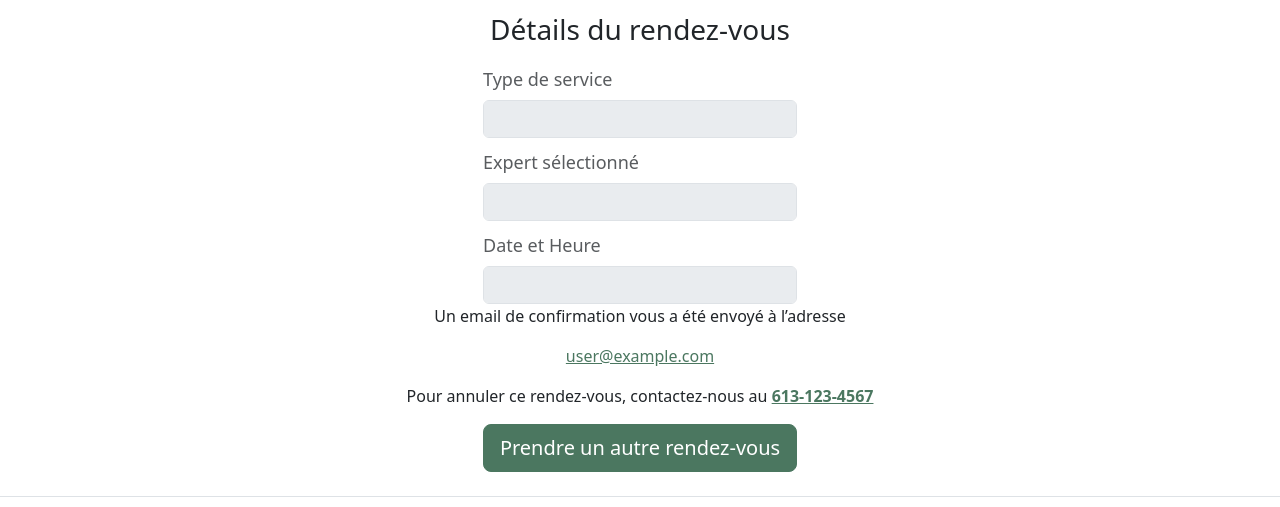
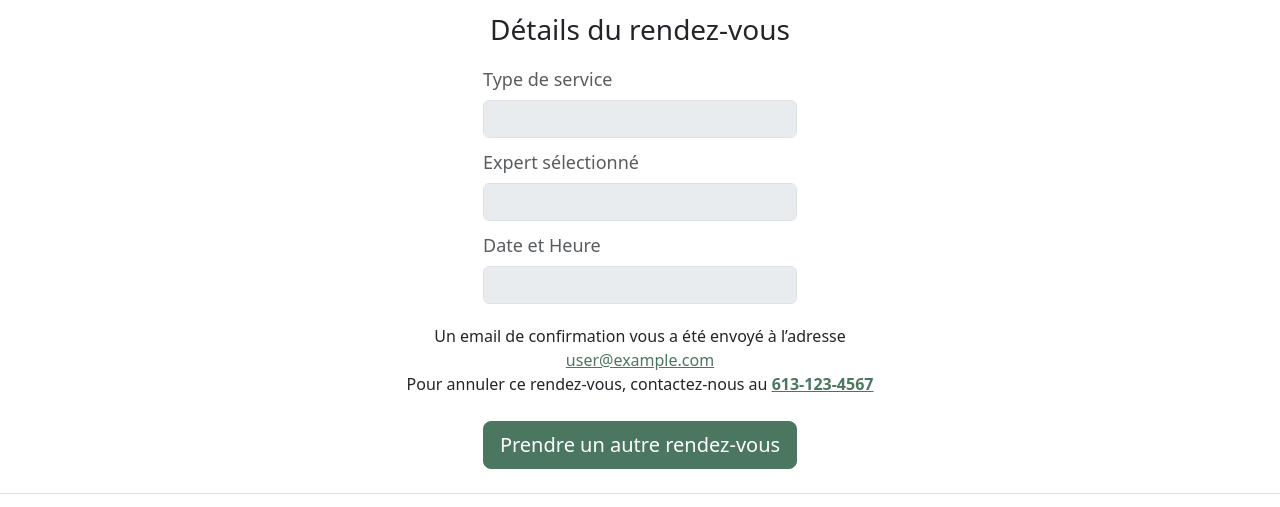
Before and after one commit to yasminaba/LangVeil, a plain HTML site: page confirmation.html in a window 1280 px wide. Shown: the part 331-838 px from the top of the page. Drawn offline with nearby package versions, Linux system fonts and the light colour scheme.

Commit message:
new changes

```diff
--- a/assets/css/confirmation.css
+++ b/assets/css/confirmation.css
@@ -23,6 +23,19 @@
     align-items: center;
     justify-content: center;
     flex-direction: column;
+}
+
+.last-words{
+    margin-top: 20px;
+}
+
+.last-words p{
+    margin: 0;
+    padding: 0;
+}
+
+.retake-btn{
+    margin-top: 25px;
 }
 
 .form-text{
--- /dev/null
+++ b/assets/js/main.js
@@ -0,0 +1,15 @@
+const sr = ScrollReveal({
+    origin: 'top',
+    distance: '60px',
+    duration: 2500,
+    delay: 400,
+});
+
+sr.reveal('.container-text')
+sr.reveal('.hero-buttons', {delay: 600, distance: '100px', interval: 100});
+sr.reveal('.mission-text, .form-container', {origin: 'left', duration:1500});
+sr.reveal('.mission-image, .infos-container', {origin: 'right', duration:1500});
+sr.reveal('.services-cards, .team', {interval: 100});
+sr.reveal('.card, .member', {interval: 200});
+sr.reveal('.main-title ,.team-title');
+sr.reveal('.details', {origin: 'bottom', duration:1500});
--- a/confirmation.html
+++ b/confirmation.html
@@ -104,5 +104,8 @@
       </footer>
       </div>
 
+      <script src="assets/js/scrollreveal.min.js"></script>
+      <script src="assets/js/main.js"></script>
+
 </body>
 </html>
```
Also changed, not shown: index.html (+4 -0 lines), mission.html (+3 -0 lines), reservation.html (+3 -0 lines), services.html (+2 -0 lines), team.html (+3 -0 lines).
